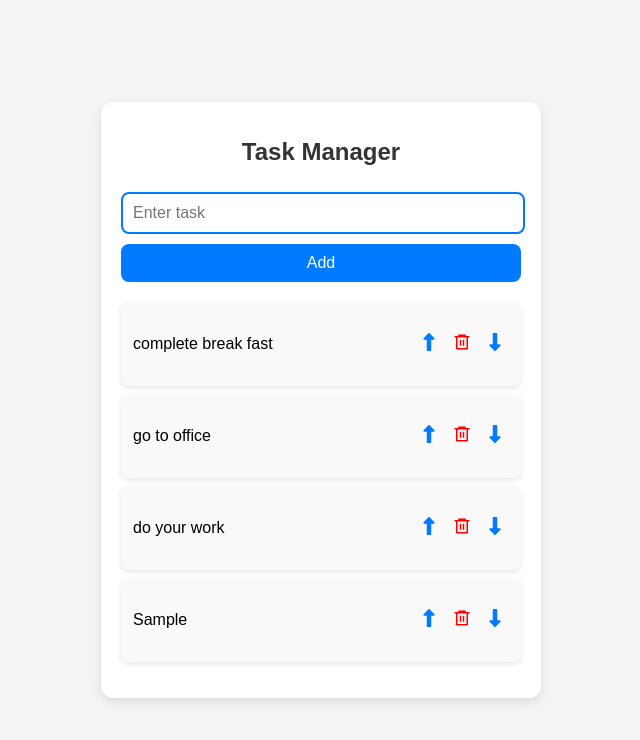
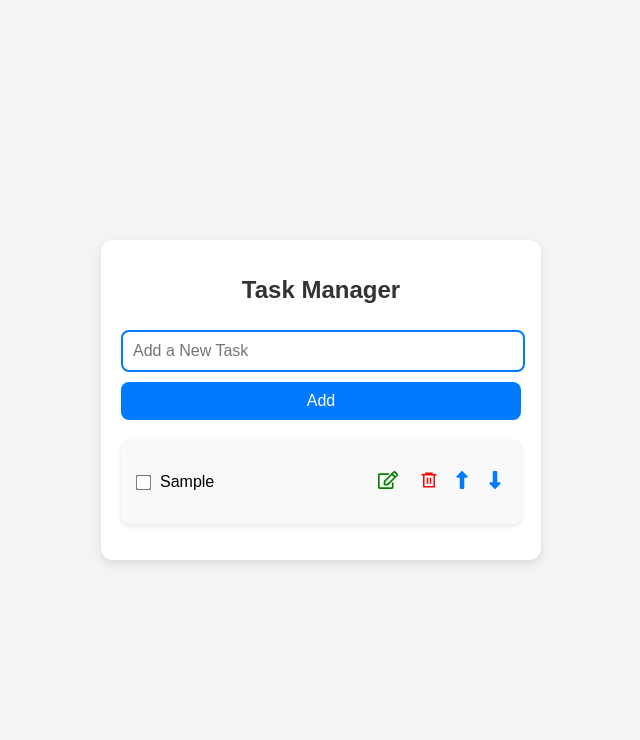
Before and after one commit to karthikdokiparthi/InnomaticsInternship, a React (Vite) app in the folder Assignments/Assignment5/todolist/: page / in a window 1280 px wide. Both pictures are taken after typing "Sample" into the empty fields and a click on the button "Add". Shown: the top 740 px of the page, without its empty margins (319-959 px from the left). Built offline with nearby package versions, Linux system fonts and the light colour scheme.

Commit message:
chore: add functionality for edit and complete tasks

```diff
--- a/Assignments/Assignment5/todolist/src/App.css
+++ b/Assignments/Assignment5/todolist/src/App.css
@@ -121,3 +121,40 @@ li:hover {
 .btn-delete:hover {
   color: darkred;
 }
+
+.btn-edit,
+.btn-save {
+  background: transparent;
+  color: green;
+  border: none;
+  padding: 6px 12px;
+  border-radius: 6px;
+  cursor: pointer;
+  font-size: 20px;
+  transition: 0.3s;
+}
+
+.btn-edit:hover,
+.btn-save:hover {
+  color: rgb(49, 225, 49);
+}
+
+.edit-input {
+  width: 70%;
+  padding: 8px;
+  border: 2px solid #007bff;
+  border-radius: 6px;
+  font-size: 14px;
+  outline: none;
+}
+
+.completed {
+  text-decoration: line-through;
+  color: gray;
+}
+
+.btn-check {
+  margin-right: 10px;
+  cursor: pointer;
+  transform: scale(1.2);
+}
--- a/Assignments/Assignment5/todolist/src/ToDoList.jsx
+++ b/Assignments/Assignment5/todolist/src/ToDoList.jsx
@@ -1,11 +1,15 @@
 import React, { useState } from "react";
 import { FaUpLong, FaDownLong } from "react-icons/fa6";
+import { FaRegSave, FaRegEdit } from "react-icons/fa";
 import { RiDeleteBin6Line } from "react-icons/ri";
 import './App.css';
 
 function ToDoList() {
-    const [task, setTask] = useState(["complete break fast", "go to office", "do your work"]);
+    const [task, setTask] = useState([]);
     const [newTask, setNewTask] = useState("");
+    const [editIndex, setEditIndex] = useState(null);
+    const [editText, setEditText] = useState("");
+    const [completedTasks, setCompletedTasks] = useState(new Set());
 
     function handleInputChange(event) {
         setNewTask(event.target.value);
@@ -39,23 +43,65 @@ function ToDoList() {
         }
     }
 
+    function editTask(index) {
+        setEditIndex(index);
+        setEditText(task[index]);
+    }
+
+    function handleEditChange(event) {
+        setEditText(event.target.value);
+    }
+
+    function saveEdit(index) {
+        const updatedTasks = [...task];
+        updatedTasks[index] = editText;
+        setTask(updatedTasks);
+        setEditIndex(null);
+    }
+
+    function toggleComplete(index) {
+        setCompletedTasks(prev => {
+            const newSet = new Set(prev);
+            if (newSet.has(index)) {
+                newSet.delete(index);
+            } else {
+                newSet.add(index);
+            }
+            return newSet;
+        });
+    }
+
     return (
         <div className="home-container">
             <div className="header-container">
                 <h1 className="header-text">Task Manager</h1>
-                <input type="text" placeholder="Enter task" value={newTask} onChange={handleInputChange} className="text-container" />
+                <input type="text" placeholder="Add a New Task" value={newTask} onChange={handleInputChange} className="text-container" />
                 <button onClick={addTask} className="btn-add">Add</button>
             </div>
             <div className="section-container">
                 <ol>
                     {task.map((element, index) => (
-                        <li key={index} className="task-item">
-                            <span className="task-content">{element}</span>
-                            <div className="btn-container">
-                                <button onClick={() => moveUp(index)} className="btn-arrow"><FaUpLong /></button>
-                                <button onClick={() => removeTask(index)} className="btn-delete"><RiDeleteBin6Line /></button>
-                                <button onClick={() => moveDown(index)} className="btn-arrow"><FaDownLong /></button>
-                            </div>
+                        <li key={index} className={`task-item ${completedTasks.has(index) ? "completed" : ""}`}>
+                            <input type="checkbox" className="btn-check" onChange={() => toggleComplete(index)} checked={completedTasks.has(index)} />
+
+                            {editIndex === index ? (
+                                <>
+                                    <input type="text" value={editText} onChange={handleEditChange} className="edit-input" />
+                                    <button onClick={() => saveEdit(index)} className="btn-save"><FaRegSave /></button>
+                                </>
+                            ) : (
+                                <>
+                                    <span className="task-content">{element}</span>
+                                    {!completedTasks.has(index) && (
+                                        <div className="btn-container">
+                                            <button onClick={() => editTask(index)} className="btn-edit"><FaRegEdit /></button>
+                                            <button onClick={() => removeTask(index)} className="btn-delete"><RiDeleteBin6Line /></button>
+                                            <button onClick={() => moveUp(index)} className="btn-arrow"><FaUpLong /></button>
+                                            <button onClick={() => moveDown(index)} className="btn-arrow"><FaDownLong /></button>
+                                        </div>
+                                    )}
+                                </>
+                            )}
                         </li>
                     ))}
                 </ol>
```
